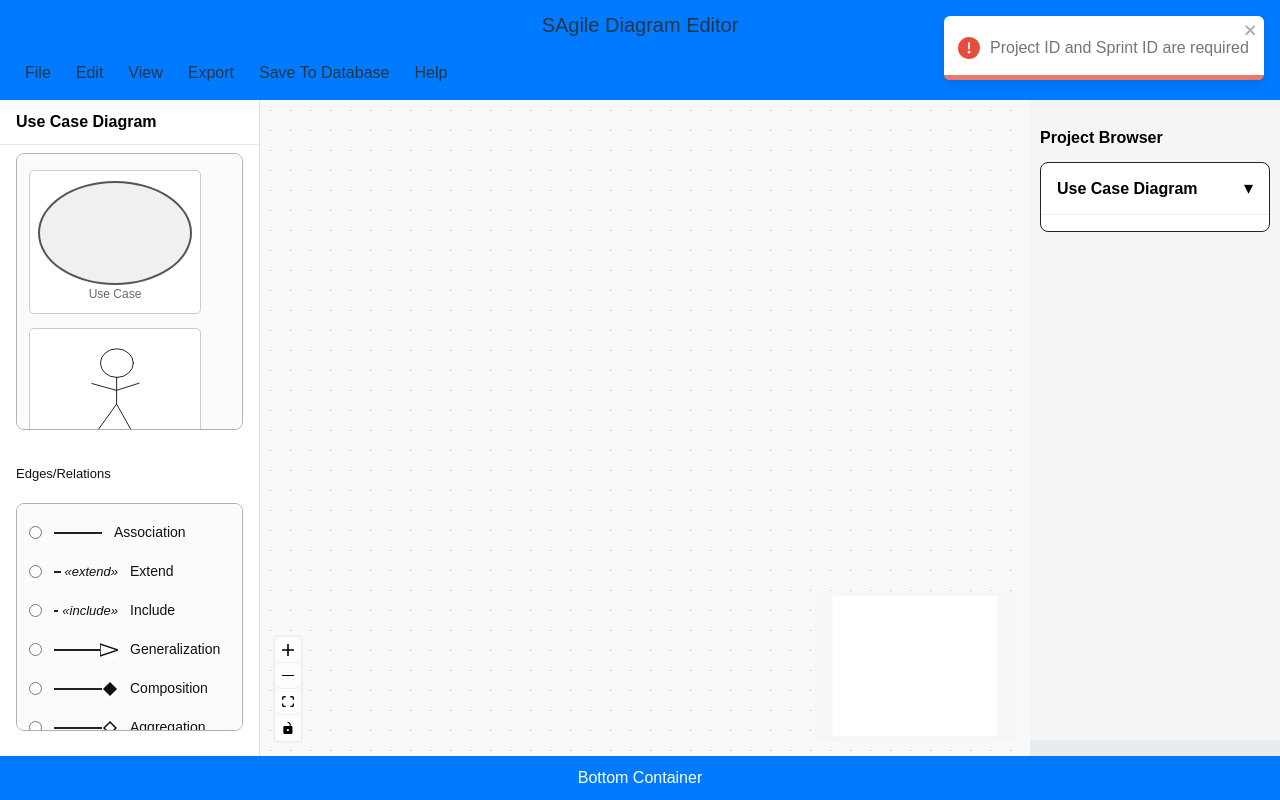
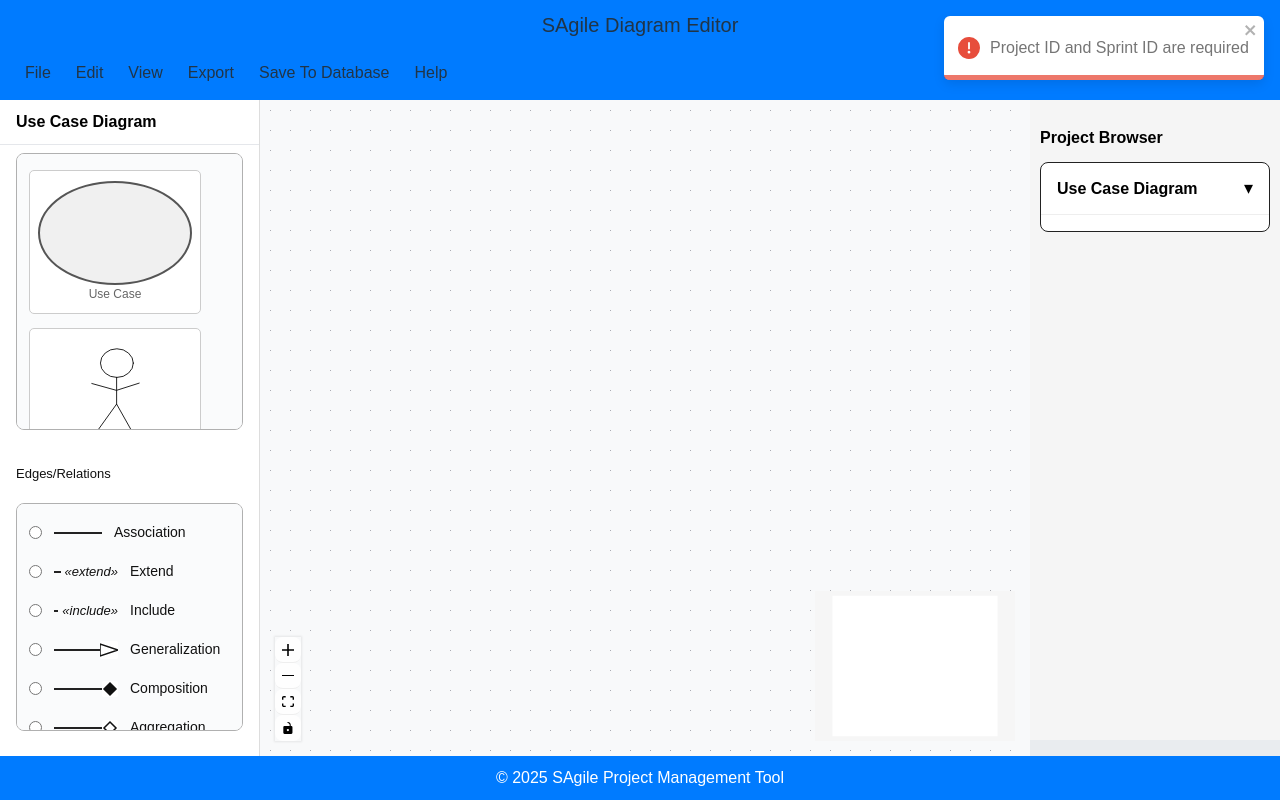
Before and after one commit to taufiqqq/SAgile-Diagram-Editor, a React (Vite) app: page / in a window 1280 px wide. Built offline with nearby package versions, Linux system fonts and the light colour scheme.

Commit message:
update latest save image

```diff
--- a/src/shared/components/CanvasContainer.tsx
+++ b/src/shared/components/CanvasContainer.tsx
@@ -82,6 +82,7 @@ const Canvas: React.FC = () => {
           height: `${imageHeight}px`,
           transform: `translate(${viewport.x}px, ${viewport.y}px) scale(${viewport.zoom})`,
         },
+        pixelRatio: 3,
       }).then(downloadImage);
     } else {
       console.error('React Flow viewport element not found or is not an HTMLElement.');
--- a/src/shared/components/Footer.tsx
+++ b/src/shared/components/Footer.tsx
@@ -2,10 +2,11 @@ import React from 'react';
 import '../../App';
 
 const Footer: React.FC = () => {
+  const currentYear = new Date().getFullYear();
   return (
     <div className="footer">
       {/* Bottom content goes here */}
-      Bottom Container
+      © {currentYear} SAgile Project Management Tool
     </div>
   );
 };
```
